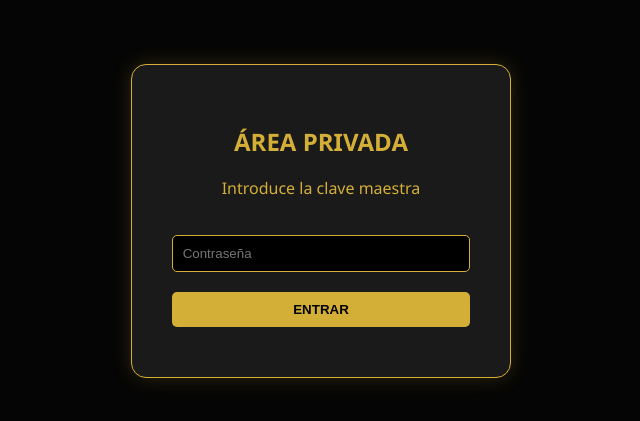
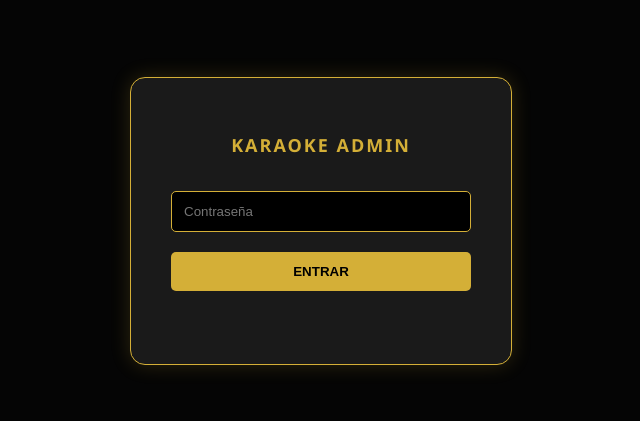
Before and after one commit to mlopfer07-droid/mi-karaoke-bar, a plain HTML site: page src/main/resources/static/login.html in a window 1280 px wide. Shown: the part 179-600 px from the top of the page, without its empty margins (319-959 px from the left). Drawn offline with Linux system fonts and the light colour scheme.

Commit message:
Update login.html

```diff
--- a/src/main/resources/static/login.html
+++ b/src/main/resources/static/login.html
@@ -3,36 +3,45 @@
 <head>
     <meta charset="UTF-8">
     <meta name="viewport" content="width=device-width, initial-scale=1.0">
-    <title>Acceso Administrador - Karaoke MOËT</title>
+    <title>Acceso Administrador - MOËT</title>
     <style>
         body { background: #050505; color: #d4af37; font-family: 'Segoe UI', sans-serif; display: flex; justify-content: center; align-items: center; height: 100vh; margin: 0; }
-        .login-card { background: #1a1a1a; padding: 40px; border-radius: 15px; border: 1px solid #d4af37; text-align: center; box-shadow: 0 0 20px rgba(212, 175, 55, 0.2); }
-        input { background: #000; border: 1px solid #d4af37; color: #fff; padding: 10px; margin: 20px 0; border-radius: 5px; width: 100%; box-sizing: border-box; }
-        button { background: #d4af37; color: #000; border: none; padding: 10px 20px; border-radius: 5px; font-weight: bold; cursor: pointer; width: 100%; }
-        #error { color: #ff4d4d; font-size: 12px; margin-top: 10px; }
+        .login-card { background: #1a1a1a; padding: 40px; border-radius: 15px; border: 1px solid #d4af37; text-align: center; box-shadow: 0 0 20px rgba(212, 175, 55, 0.2); width: 300px; }
+        h2 { letter-spacing: 2px; font-size: 18px; }
+        input { background: #000; border: 1px solid #d4af37; color: #fff; padding: 12px; margin: 20px 0; border-radius: 5px; width: 100%; box-sizing: border-box; outline: none; }
+        button { background: #d4af37; color: #000; border: none; padding: 12px; border-radius: 5px; font-weight: bold; cursor: pointer; width: 100%; text-transform: uppercase; }
+        button:hover { background: #f2d06b; }
+        #error { color: #ff4d4d; font-size: 13px; margin-top: 15px; font-weight: bold; min-height: 18px; }
     </style>
 </head>
 <body>
     <div class="login-card">
-        <h2>ÁREA PRIVADA</h2>
-        <p>Introduce la clave maestra</p>
-        <input type="password" id="pass" placeholder="Contraseña">
-        <button onclick="validar()">ENTRAR</button>
+        <h2>KARAOKE ADMIN</h2>
+        <input type="password" id="pass" placeholder="Contraseña" onkeypress="checkEnter(event)">
+        <button onclick="validar()">Entrar</button>
         <div id="error"></div>
     </div>
 
     <script>
+        // Permitir entrar pulsando la tecla Enter
+        function checkEnter(e) {
+            if (e.key === 'Enter') validar();
+        }
+
         function validar() {
             const passInput = document.getElementById('pass').value;
-            const error = document.getElementById('error');
+            const errorDiv = document.getElementById('error');
 
-            // AQUÍ PONES TU CONTRASEÑA (Cámbiala por la que quieras)
+            // LA CONTRASEÑA ES: MOET2026 (en mayúsculas)
             if (passInput === "MOET2026") {
-                // Guardamos un "ticket" en el navegador para que sepa que estamos logueados
-                sessionStorage.setItem('sesionAdmin', 'activa');
+                // IMPORTANTE: Este nombre 'admin_auth' debe ser igual en admin.html
+                sessionStorage.setItem('admin_auth', 'true');
+
+                // Redirigir
                 window.location.href = "admin.html";
             } else {
-                error.innerText = "CONTRASEÑA INCORRECTA";
+                errorDiv.innerText = "CONTRASEÑA INCORRECTA";
+                document.getElementById('pass').value = "";
             }
         }
     </script>
```
